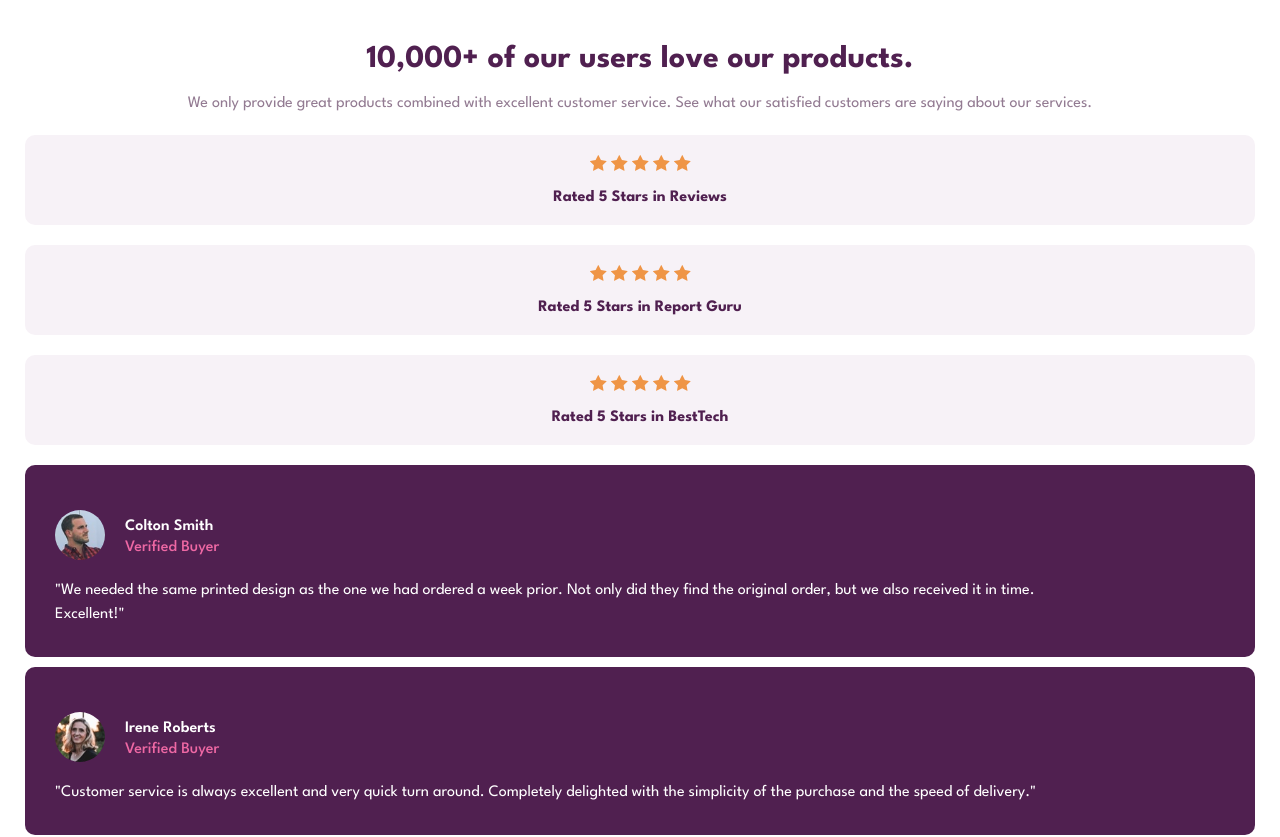
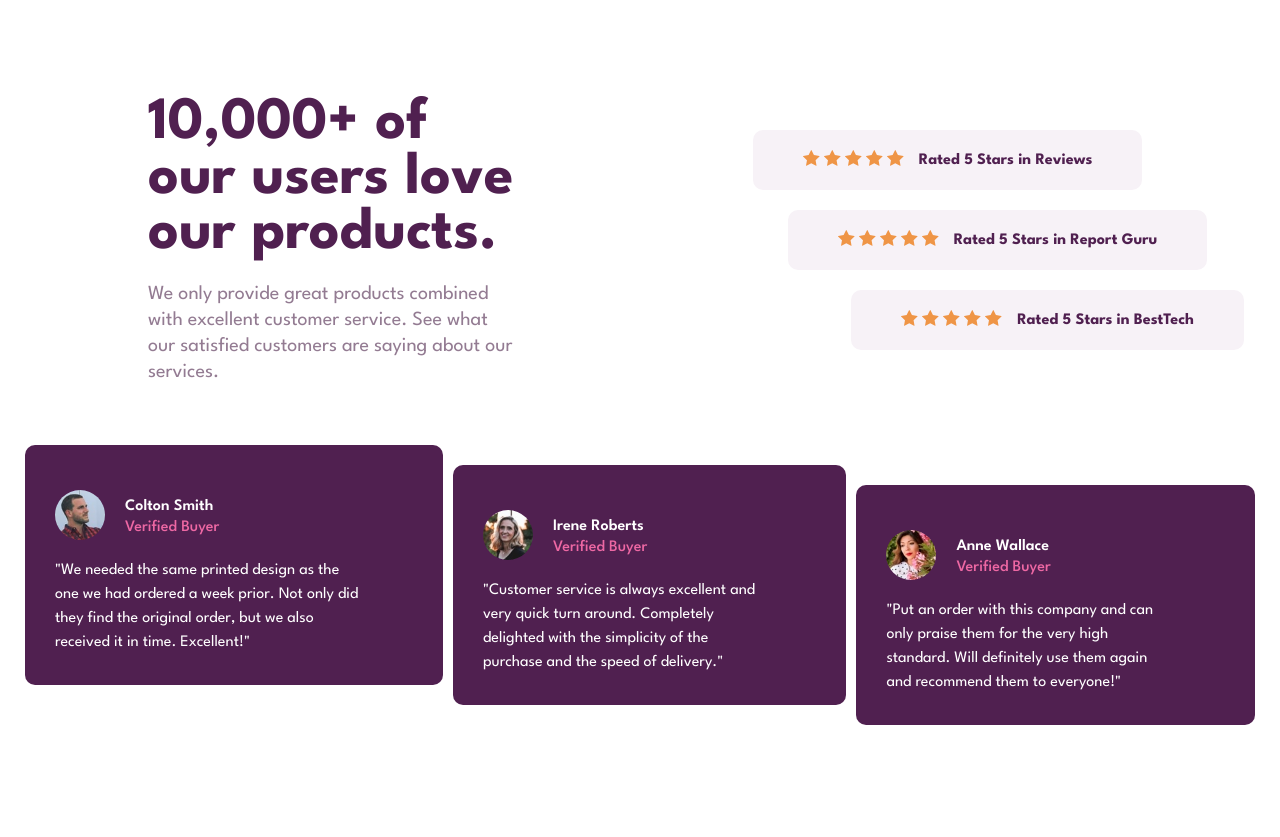
Before and after one commit to Vishwanathanselvamoorthy/social-proof-section-master, a plain HTML site: page index.html in a window 1280 px wide. Shown: the top 837 px of the page. After the commit the page ends 800 px from the top, so only its background shows below. Drawn offline with Linux system fonts and the light colour scheme.

Commit message:
All Done

```diff
--- a/index.html
+++ b/index.html
@@ -21,6 +21,7 @@
     simplicity of the purchase and the speed of delivery." Anne Wallace Verified
     Buyer  -->
     <div class="main-container">
+      <div class="container-one">
         <div class="head-container">
           <h1>10,000+ of our users love our products.</h1>
           <p>
@@ -30,7 +31,7 @@
           </p>
         </div>
         <div class="rating-container">
-        <div class="rating">
+          <div class="rating one">
             <div class="star-container">
               <img src="images/icon-star.svg" />
               <img src="images/icon-star.svg" />
@@ -42,7 +43,7 @@
               <p>Rated 5 Stars in Reviews</p>
             </div>
           </div>
-        <div class="rating">
+          <div class="rating two">
             <div class="star-container">
               <img src="images/icon-star.svg" />
               <img src="images/icon-star.svg" />
@@ -54,7 +55,7 @@
               <p>Rated 5 Stars in Report Guru</p>
             </div>
           </div>
-        <div class="rating">
+          <div class="rating three">
             <div class="star-container">
               <img src="images/icon-star.svg" />
               <img src="images/icon-star.svg" />
@@ -67,8 +68,10 @@
             </div>
           </div>
         </div>
+      </div>
+
       <div class="review-container">
-        <div class="review-box">
+        <div class="review-box one">
           <div class="user">
             <div class="user-img">
               <img src="images/image-colton.jpg" />
@@ -86,7 +89,7 @@
             </p>
           </div>
         </div>
-        <div class="review-box">
+        <div class="review-box two">
           <div class="user">
             <div class="user-img">
               <img src="images/image-irene.jpg" />
@@ -104,7 +107,7 @@
             </p>
           </div>
         </div>
-        <div class="review-box">
+        <div class="review-box three">
           <div class="user">
             <div class="user-img">
               <img src="images/image-anne.jpg" />
--- a/style.css
+++ b/style.css
@@ -20,11 +20,11 @@
 }
 .main-container .head-container h1 {
   color: hsl(300, 43%, 22%);
-  width: 60%;
+  /* width: 60%; */
 }
 .main-container .head-container p {
   color: hsl(303, 10%, 53%);
-  width: 85%;
+  /* width: 85%; */
   line-height: 1.3;
 }
 .main-container .rating-container {
@@ -89,3 +89,63 @@
   width: 85%;
   line-height: 1.5;
 }
+@media only screen and (min-width: 1014px) {
+  body {
+    display: flex;
+    justify-content: center;
+    align-items: center;
+    height: 100vh;
+  }
+  .main-container {
+    /* background-color: aqua; */
+    /* height: 100vh; */
+  }
+  .main-container .container-one {
+    display: flex;
+  }
+  .main-container .container-one .head-container {
+    width: 50%;
+    text-align: left;
+  }
+  .main-container .container-one .head-container h1 {
+    width: 60%;
+    font-size: 60px;
+    /* text-align: left; */
+    /* background-color: blue; */
+  }
+  .main-container .container-one .head-container p {
+    width: 60%;
+    font-size: 20px;
+    /* text-align: left; */
+    /* background-color: blue; */
+  }
+  .main-container .container-one .rating-container {
+    width: 50%;
+  }
+  .main-container .container-one .rating-container {
+    width: 50%;
+    /* flex-direction: row; */
+  }
+  .main-container .container-one .rating-container .rating {
+    flex-direction: row;
+    width: max-content;
+    padding: 20px 50px;
+    align-items: center;
+  }
+  .main-container .container-one .rating-container .two {
+    margin-left: 100px;
+  }
+  .main-container .container-one .rating-container .three {
+    margin-left: 200px;
+  }
+  .main-container .review-container {
+    flex-direction: row;
+    align-items: center;
+  }
+  .main-container .review-container .two {
+    margin-top: 40px;
+  }
+  .main-container .review-container .three {
+    margin-top: 80px;
+  }
+}
```
Lines whose indentation alone changed are shown as unchanged.
